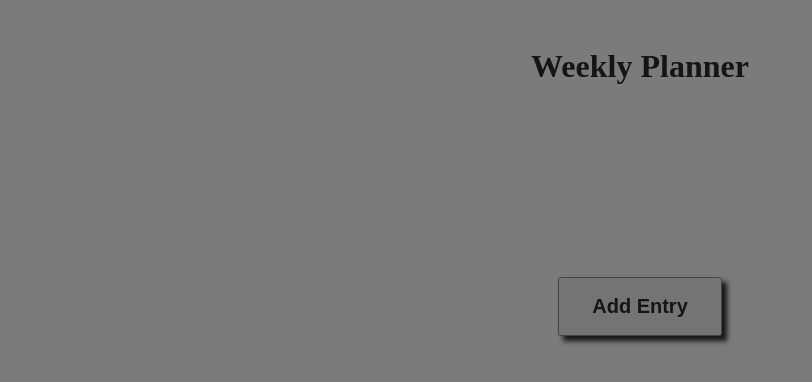
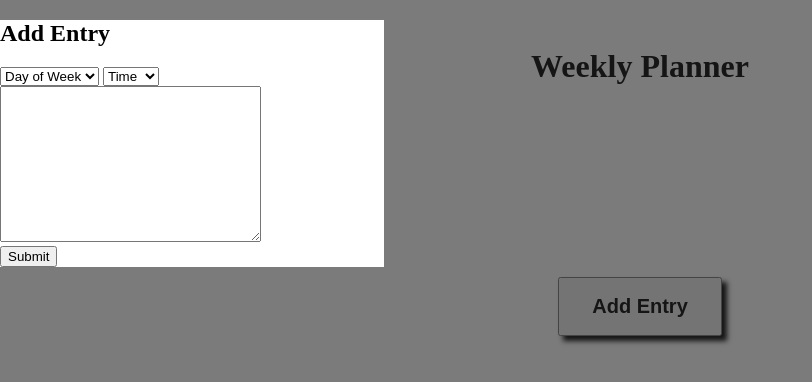
Before and after one commit to theDanielTo/week-planner, a plain HTML site: page index.html in a window 1280 px wide. Shown: the whole page, without its empty margins (0-812 px from the left). Drawn offline with Linux system fonts and the light colour scheme.

Commit message:
modal box current

```diff
--- a/index.html
+++ b/index.html
@@ -9,7 +9,59 @@
 </head>
 
 <body>
-  <div class="modal">
+  <div class="modal row">
+    <div class="row container column">
+      <div class="row">
+        <h2>Add Entry</h2>
+      </div>
+      <div class="alignCenter">
+        <select name="day-of-week" id="day-of-week">
+          <option value="" selected disabled>Day of Week</option>
+          <option value="Monday">Monday</option>
+          <option value="Tuesday">Tuesday</option>
+          <option value="Wednesday">Wednesday</option>
+          <option value="Thursday">Thursday</option>
+          <option value="Friday">Friday</option>
+          <option value="Saturday">Saturday</option>
+          <option value="Sunday">Sunday</option>
+        </select>
+        <select name="time" id="time">
+          <option value="time">Time</option>
+          <option value="1:00">1:00</option>
+          <option value="2:00">2:00</option>
+          <option value="3:00">3:00</option>
+          <option value="4:00">4:00</option>
+          <option value="5:00">5:00</option>
+          <option value="6:00">6:00</option>
+          <option value="7:00">7:00</option>
+          <option value="8:00">8:00</option>
+          <option value="9:00">9:00</option>
+          <option value="10:00">10:00</option>
+          <option value="11:00">11:00</option>
+          <option value="12:00">12:00</option>
+          <option value="13:00">13:00</option>
+          <option value="14:00">14:00</option>
+          <option value="15:00">15:00</option>
+          <option value="16:00">16:00</option>
+          <option value="17:00">17:00</option>
+          <option value="18:00">18:00</option>
+          <option value="19:00">19:00</option>
+          <option value="20:00">20:00</option>
+          <option value="21:00">21:00</option>
+          <option value="22:00">22:00</option>
+          <option value="23:00">23:00</option>
+          <option value="24:00">24:00</option>
+        </select>
+      </div>
+      <div class="row">
+        <textarea name="description" id="description" cols="30" rows="10" placeholder="Description">
+
+        </textarea>
+      </div>
+      <div class="row">
+        <button>Submit</button>
+      </div>
+    </div>
   </div>
   <header>
     <h1 class="text-center">Weekly Planner</h1>
--- a/styles.css
+++ b/styles.css
@@ -49,3 +49,12 @@ h1 {
 .alignCenter {
   align-items: center;
 }
+
+.column {
+  flex-direction: column;
+}
+
+.container {
+  width: 30%;
+  background-color: white;
+}
```
